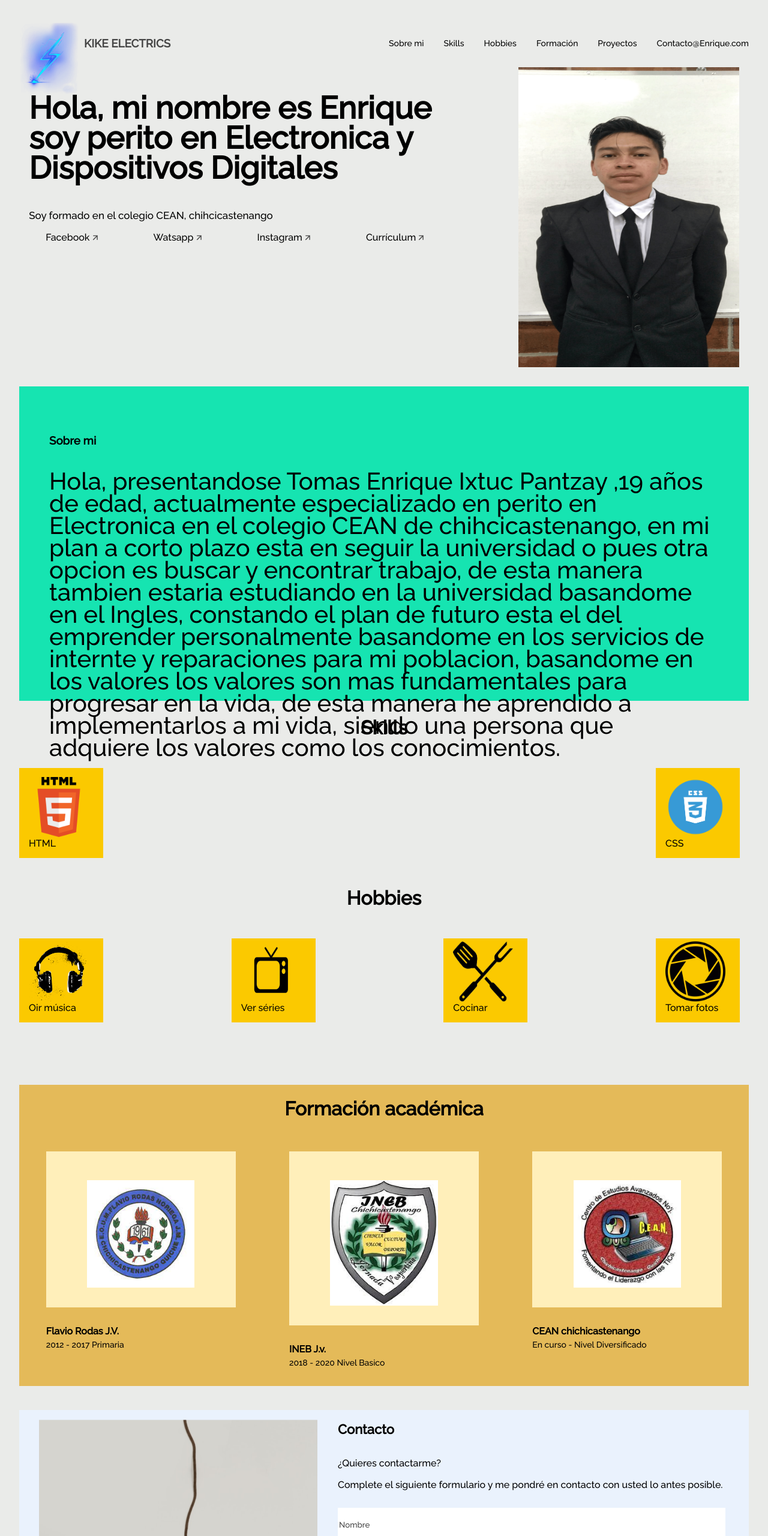
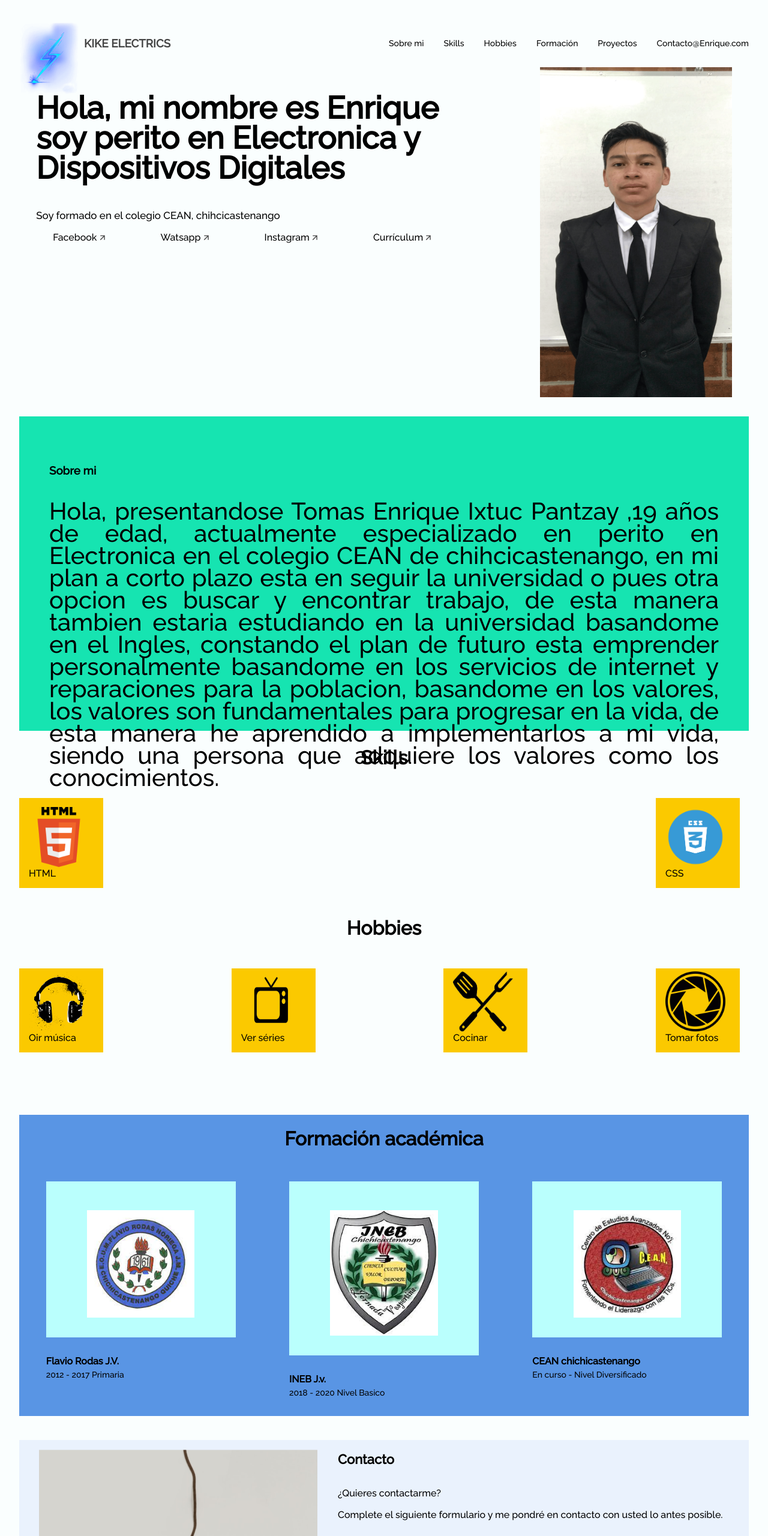
Before and after one commit to EnriqueIxtuc12/Repositorio_final, a plain HTML site: page index.html in a window 1280 px wide. Shown: the top 2560 px of the page at 60% size. Drawn offline with Linux system fonts and the light colour scheme.

Commit message:
Lanzamiento_beta

```diff
--- a/index.html
+++ b/index.html
@@ -38,9 +38,9 @@
                     <h2>Hola, mi nombre es Enrique soy perito en Electronica y Dispositivos Digitales</h2>
                     <h3>Soy formado en el colegio CEAN, chihcicastenango</h3>
                     <ul>
-                        <li><a href="" target="_blank">Facebook <img src="assets\arrow.png"> </a></li>
-                        <li><a href="" target="_blank">Watsapp <img src="assets\arrow.png"></a></li>
-                        <li><a href="" target="_blank">Instagram <img src="assets\arrow.png"></a></li>
+                        <li><a href="https://www.facebook.com" target="_blank">Facebook <img src="assets\arrow.png"> </a></li>
+                        <li><a href="https://web.whatsapp.com/%F0%9F%8C%90/es" target="_blank">Watsapp <img src="assets\arrow.png"></a></li>
+                        <li><a href="https://www.instagram.com/?hl=es" target="_blank">Instagram <img src="assets\arrow.png"></a></li>
                         <li><a href="" target="_blank">Currículum <img src="assets\arrow.png"></a></li>
                     </ul>
                 </div>
@@ -51,8 +51,8 @@
             <div class="about-container">
                 <h3>Sobre mi</h3>
                 <p class="descripcion"> Hola, presentandose Tomas Enrique Ixtuc Pantzay ,19 años de edad, actualmente especializado en perito en Electronica en el colegio CEAN de chihcicastenango, en mi plan a corto plazo esta en seguir la universidad o pues otra opcion es buscar y encontrar trabajo, de esta manera tambien estaria estudiando en la universidad basandome en el Ingles,
-                 constando el plan de futuro esta el del emprender personalmente basandome en los servicios de internte y reparaciones para mi poblacion, basandome en los valores
-                 los valores son mas fundamentales para progresar en la vida, de esta manera he aprendido a implementarlos a mi vida, siendo una persona que adquiere los valores como los conocimientos.
+                 constando el plan de futuro esta emprender personalmente basandome en los servicios de internet y reparaciones para la poblacion, basandome en los valores,
+                 los valores son fundamentales para progresar en la vida, de esta manera he aprendido a implementarlos a mi vida, siendo una persona que adquiere los valores como los conocimientos.
                 </p>
 
 
--- a/style.css
+++ b/style.css
@@ -3,7 +3,7 @@
 
 body {
     box-sizing: border-box;
-    background-color:#eaebe9 ;
+    background-color:#fafefe;
     cursor:cell;
     font-family: 'Raleway';
     margin: 0;
@@ -120,6 +120,7 @@ section.about div.about-container p {
     font-weight: 400;
     font-size: 40px;
     line-height: 37px;
+    text-align: justify;
 }
 
 section.about div.about-container img {
@@ -183,7 +184,7 @@ section.hobbies-section div.hobbies-line div.hobbies-box ul {
 /* Experiência Acadêmica*/
 
 section.academic {
-    background-color: #e4ba59;
+    background-color: #5995e4;
 }
 
 section.academic div.courses {
@@ -210,7 +211,7 @@ section.academic div.courses ul li img:nth-child(1) {
 }
 
 section.academic div.courses ul li.course-img {
-    background-color: #ffefba;
+    background-color: #bafffd;
 }
 
 section.academic div.courses ul li.course-title h4 {
@@ -492,7 +493,8 @@ section.footer div.rodape {
     }
 
     section.title img.profile {
-        width: 368px;
+        width: 320px;
+        height: 550px;
 
     }
 
```
